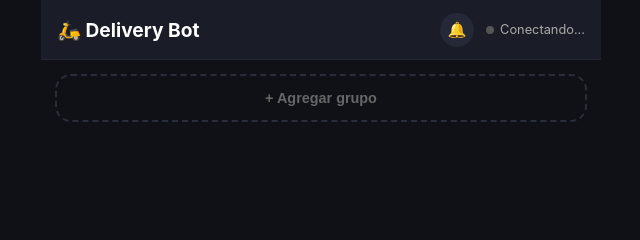
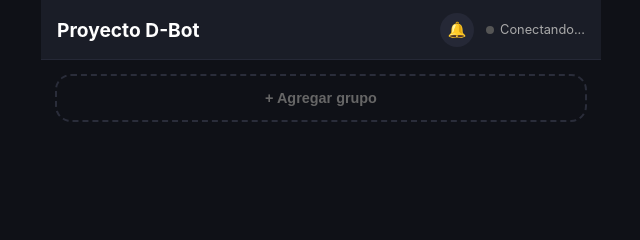
Before and after one commit to SoySibors/D-Bot, a website: page public/index.html in a window 1280 px wide. Shown: the top 240 px of the page, 319-959 px from the left. Drawn offline with nearby package versions, Linux system fonts and the light colour scheme; no server answers.

Commit message:
Actualizar index.html

```diff
--- a/public/index.html
+++ b/public/index.html
@@ -3,13 +3,13 @@
 <head>
   <meta charset="UTF-8" />
   <meta name="viewport" content="width=device-width, initial-scale=1.0, maximum-scale=1.0, user-scalable=no"/>
-  <title>Delivery Bot</title>
+  <title>PROYECTO D-BOT</title>
   <link rel="stylesheet" href="style.css" />
 </head>
 <body>
   <div class="app">
     <header class="sticky-header">
-      <h1>🛵 Delivery Bot</h1>
+      <h1>Proyecto <span>D-Bot</span></h1>
       <div class="header-right">
         <button class="btn-notif" id="btnNotif" onclick="requestNotifPermission()" title="Activar alertas">🔔</button>
         <div class="wa-status">
```
